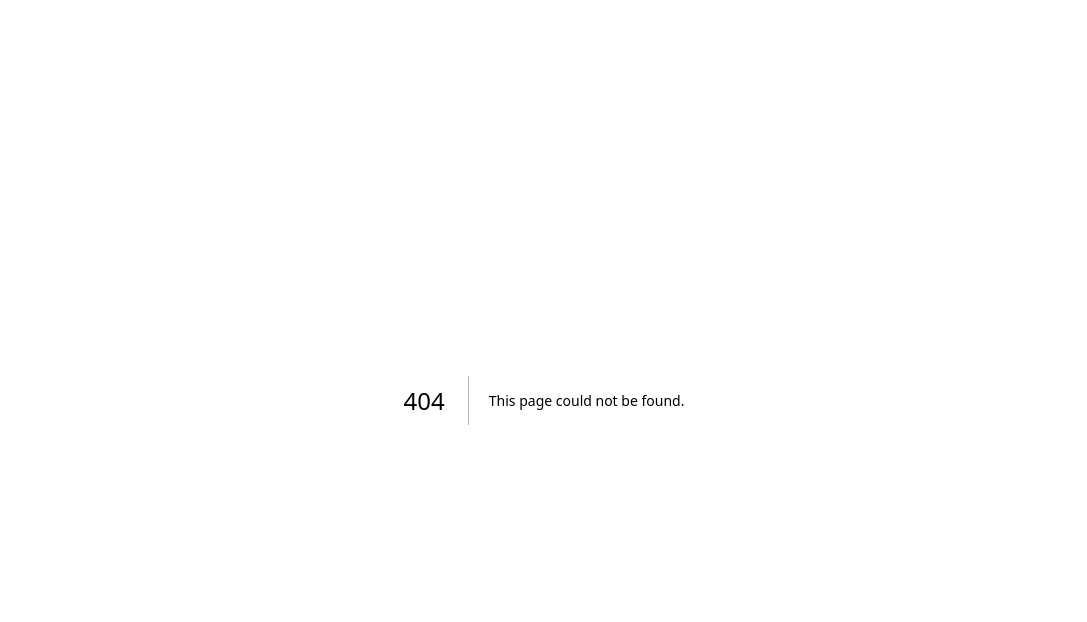
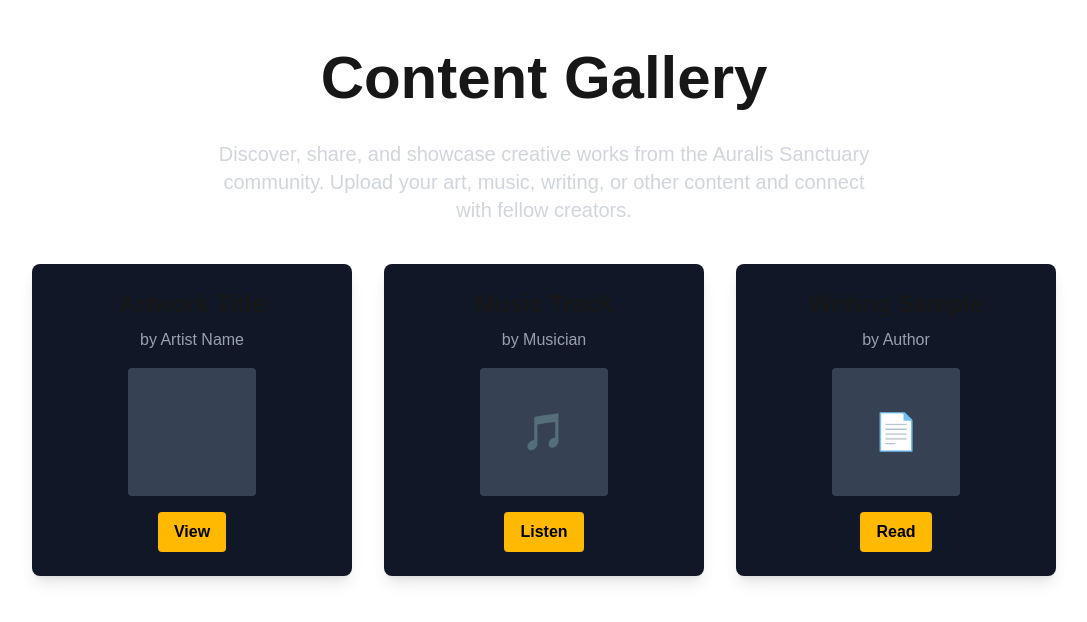
Before and after one commit to Shellzonit/auralis-sanctuary-, a Next.js app: page /content in a window 1280 px wide. Before the commit this address had no page. Shown: the top 622 px of the page, without its empty margins (96-1183 px from the left). Built offline with nearby package versions, Linux system fonts and the light colour scheme.

Commit message:
feat: add content gallery page with sample cards

```diff
--- /dev/null
+++ b/app/content/page.tsx
@@ -0,0 +1,39 @@
+"use client";
+import React from "react";
+
+export default function ContentPage() {
+  return (
+    <main className="min-h-screen flex flex-col items-center px-6 py-12" style={{ background: 'var(--background)', color: 'var(--foreground)' }}>
+      <h1 className="text-4xl md:text-6xl font-bold mb-8 text-center">Content Gallery</h1>
+      <p className="max-w-2xl text-center text-lg md:text-xl text-gray-300 mb-10">
+        Discover, share, and showcase creative works from the Auralis Sanctuary community. Upload your art, music, writing, or other content and connect with fellow creators.
+      </p>
+      {/* Content grid placeholder */}
+      <div className="grid grid-cols-1 md:grid-cols-3 gap-8 w-full max-w-5xl">
+        {/* Example content cards */}
+        <div className="bg-gray-900 rounded-lg shadow-lg p-6 flex flex-col items-center">
+          <span className="text-2xl font-bold mb-2">Artwork Title</span>
+          <span className="text-gray-400 mb-4">by Artist Name</span>
+          <div className="w-32 h-32 bg-gray-700 rounded mb-4" />
+          <button className="px-4 py-2 rounded bg-amber-400 text-black font-bold">View</button>
+        </div>
+        <div className="bg-gray-900 rounded-lg shadow-lg p-6 flex flex-col items-center">
+          <span className="text-2xl font-bold mb-2">Music Track</span>
+          <span className="text-gray-400 mb-4">by Musician</span>
+          <div className="w-32 h-32 bg-gray-700 rounded mb-4 flex items-center justify-center">
+            <span className="text-4xl">🎵</span>
+          </div>
+          <button className="px-4 py-2 rounded bg-amber-400 text-black font-bold">Listen</button>
+        </div>
+        <div className="bg-gray-900 rounded-lg shadow-lg p-6 flex flex-col items-center">
+          <span className="text-2xl font-bold mb-2">Writing Sample</span>
+          <span className="text-gray-400 mb-4">by Author</span>
+          <div className="w-32 h-32 bg-gray-700 rounded mb-4 flex items-center justify-center">
+            <span className="text-4xl">📄</span>
+          </div>
+          <button className="px-4 py-2 rounded bg-amber-400 text-black font-bold">Read</button>
+        </div>
+      </div>
+    </main>
+  );
+}
```
